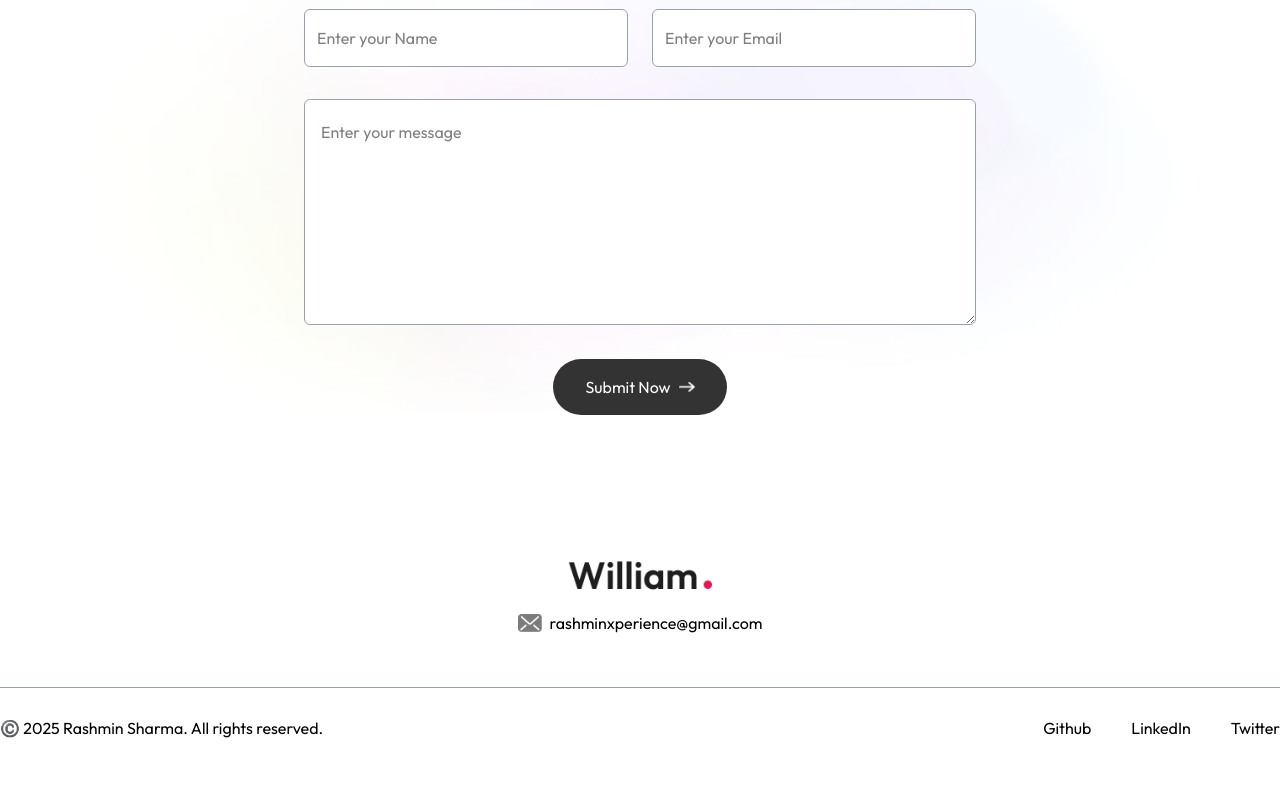
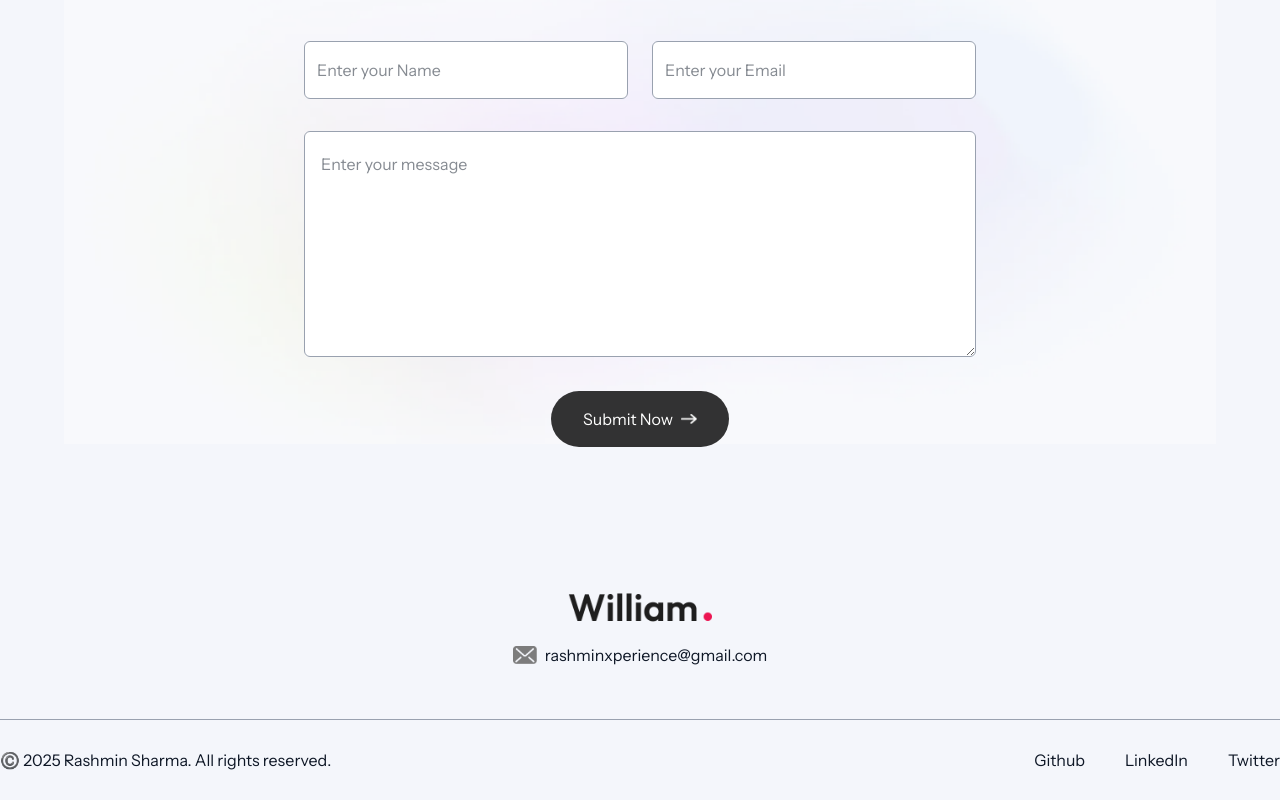
Before and after one commit to Rashmin47/portfolio-xp, a Next.js app: page / in a window 1280 px wide. Shown: the part 3276-4076 px from the top of the page. Before the commit the page ends 4044 px from the top, so only its background shows below. Built offline with nearby package versions, Linux system fonts and the light colour scheme; a web font is replaced by a local one.

Commit message:
feat: design tokens and fonts

```diff
--- a/app/globals.css
+++ b/app/globals.css
@@ -1,24 +1,77 @@
 @import "tailwindcss";
 
 @variant dark (&:where(.dark, .dark *));
-html,
-body {
-  font-family: var(--font-outfit), sans-serif;
-}
-
-/* Now define a reusable Ovo class */
-.font-ovo {
-  font-family: var(--font-ovo), serif;
-}
 
 @theme {
+  /* — Colour tokens — */
+  --color-ink: #0E1726;
+  --color-paper: #F4F6FB;
+  --color-cobalt: #2F5BEA;
+  --color-sky: #62C0FF;
+  --color-signal: #F2C81F;
+  --color-board: #2EA84B;
+  --color-night: #0B1220;
+  --color-night-surface: #131D33;
+  --color-muted: #5B6578;
+
+  /* — Legacy colour tokens (used by existing components) — */
   --color-lightHover: #fcf4ff;
   --color-darkHover: #2a004a;
   --color-darkTheme: #11001f;
 
+  /* — Shadows (legacy) — */
   --shadow-black: 4px 4px 0 #000;
   --shadow-white: 4px 4px 0 #fff;
 
-  --font-family-outfit: var(--font-outfit), sans-serif;
-  --font-family-ovo: var(--font-ovo), serif;
+  /* — Spacing — */
+  --radius-card: 14px;
+
+  /* — Font families — */
+  --font-family-display: var(--font-display), system-ui, sans-serif;
+  --font-family-body: var(--font-body), system-ui, sans-serif;
+  --font-family-mono: var(--font-mono), ui-monospace, monospace;
+
+  /* — Legacy font aliases (keep existing components compiling) — */
+  --font-family-ovo: var(--font-display), system-ui, sans-serif;
+  --font-family-outfit: var(--font-body), system-ui, sans-serif;
 }
+
+/* ——— Base styles ——— */
+
+body {
+  background-color: var(--color-paper);
+  color: var(--color-ink);
+  font-family: var(--font-family-body);
+}
+
+h1, h2, h3, h4, h5, h6 {
+  font-family: var(--font-family-display);
+}
+
+code, kbd, samp, pre,
+[data-label], .label {
+  font-family: var(--font-family-mono);
+}
+
+/* Legacy utility (used by existing components via className="font-ovo") */
+.font-ovo {
+  font-family: var(--font-family-display);
+}
+
+/* ——— Focus ring ——— */
+
+:focus-visible {
+  outline: 3px solid var(--color-signal);
+  outline-offset: 2px;
+}
+
+/* ——— Reduced motion ——— */
+
+@media (prefers-reduced-motion: reduce) {
+  *, *::before, *::after {
+    animation-duration: 0.01ms !important;
+    animation-iteration-count: 1 !important;
+    transition-duration: 0.01ms !important;
+    scroll-behavior: auto !important;
+  }
+}
--- a/app/layout.js
+++ b/app/layout.js
@@ -1,15 +1,24 @@
-import { Outfit, Ovo } from "next/font/google";
+import {
+  Bricolage_Grotesque,
+  Instrument_Sans,
+  JetBrains_Mono,
+} from "next/font/google";
 import "./globals.css";
 
-const outfit = Outfit({
+const bricolage = Bricolage_Grotesque({
   subsets: ["latin"],
-  weight: ["400", "500", "600", "700"],
-  variable: "--font-outfit",
+  display: "swap",
+  variable: "--font-display",
 });
-const ovo = Ovo({
+const instrument = Instrument_Sans({
   subsets: ["latin"],
-  weight: ["400"],
-  variable: "--font-ovo",
+  display: "swap",
+  variable: "--font-body",
+});
+const jetbrains = JetBrains_Mono({
+  subsets: ["latin"],
+  display: "swap",
+  variable: "--font-mono",
 });
 
 export const metadata = {
@@ -19,9 +28,12 @@ export const metadata = {
 
 export default function RootLayout({ children }) {
   return (
-    <html lang="en" className="scroll-smooth">
+    <html
+      lang="en"
+      className={`${bricolage.variable} ${instrument.variable} ${jetbrains.variable} scroll-smooth`}
+    >
       <body
-        className={`${outfit.variable} ${ovo.variable} antialiased leading-8 overflow-x-hidden dark:bg-darkTheme dark:text-white`}
+        className={`antialiased leading-8 overflow-x-hidden dark:bg-darkTheme dark:text-white`}
       >
         {children}
       </body>
```
